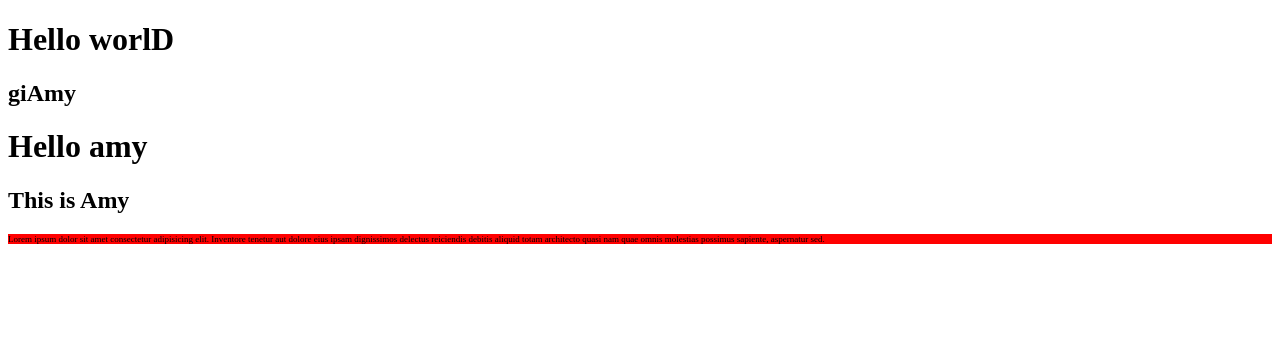
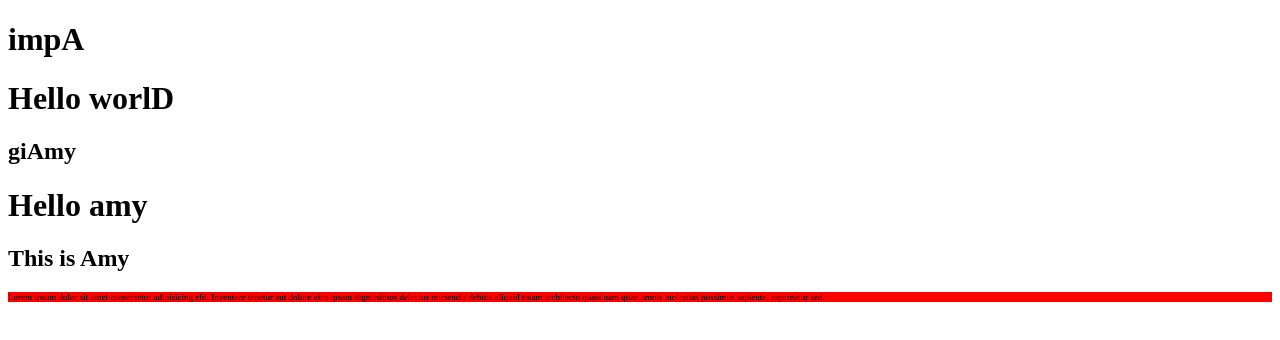
Before and after one commit to maximusPrime101/GRUNI, a plain HTML site: page index.html in a window 1280 px wide. Drawn offline with Linux system fonts and the light colour scheme.

Commit message:
new commit

```diff
--- a/index.html
+++ b/index.html
@@ -9,7 +9,7 @@
 </head>
 
 <body>
-
+    <h1>impA</h1>
     <h1>Hello worlD</h1>
     <h2>giAmy</h2>
     <h1>Hello amy</h1>
```
